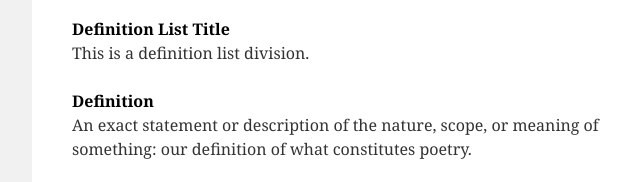
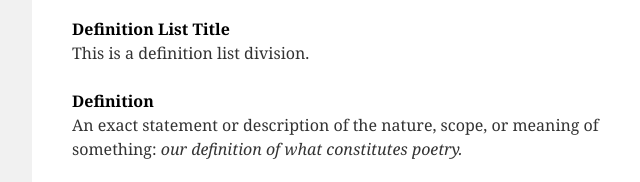
Before and after one commit to helengladun/cursor, a plain HTML site: page index.html in a window 1280 px wide. Shown: the part 924-1106 px from the top of the page, 118-758 px from the left. Drawn offline with Linux system fonts and the light colour scheme.

Commit message:
Added tag em to dd

```diff
--- a/index.html
+++ b/index.html
@@ -51,7 +51,7 @@
                   <dd>This is a definition list division.</dd>
               <dt>Definition</dt>
                   <dd>An exact statement or description of the nature, scope,
-                    or meaning of something: our definition of what constitutes poetry.</dd>
+                    or meaning of something: <em>our definition of what constitutes poetry.</em</dd>
             </dl>
             <h3>Ordered List</h3>
             <ol>
```
